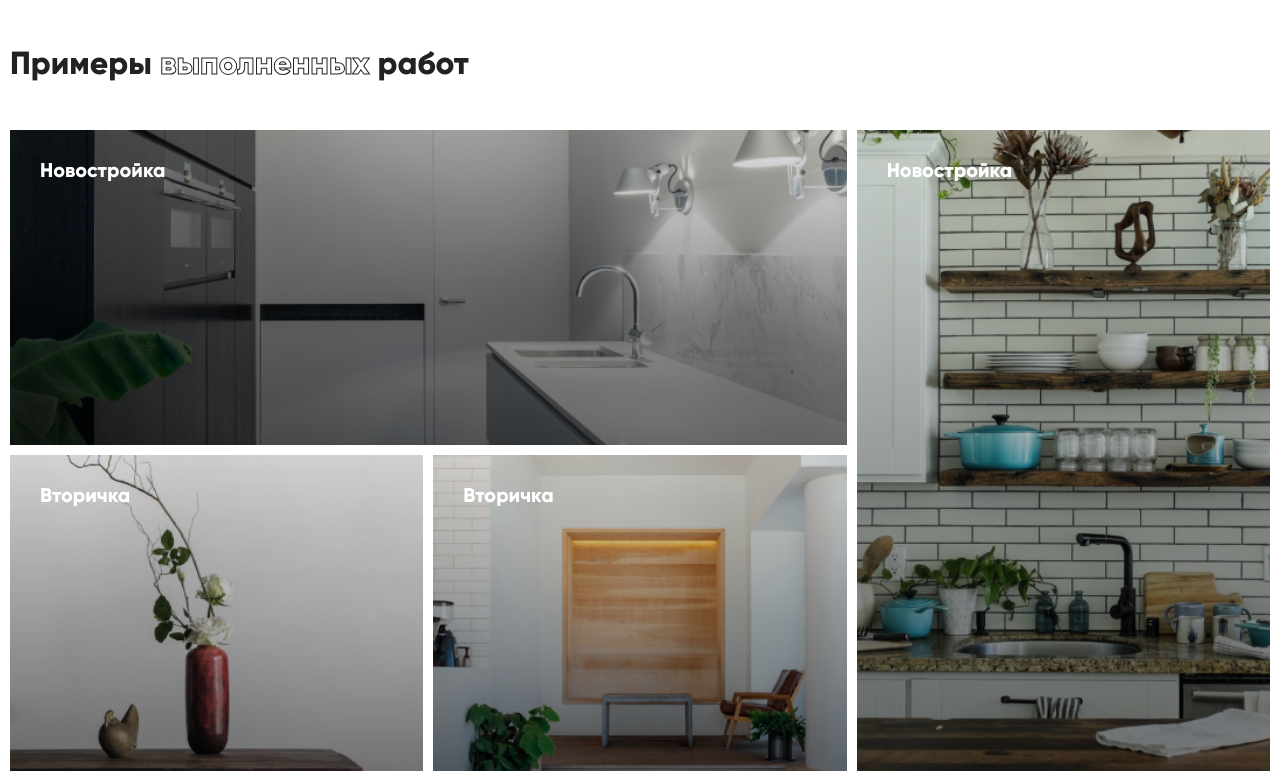
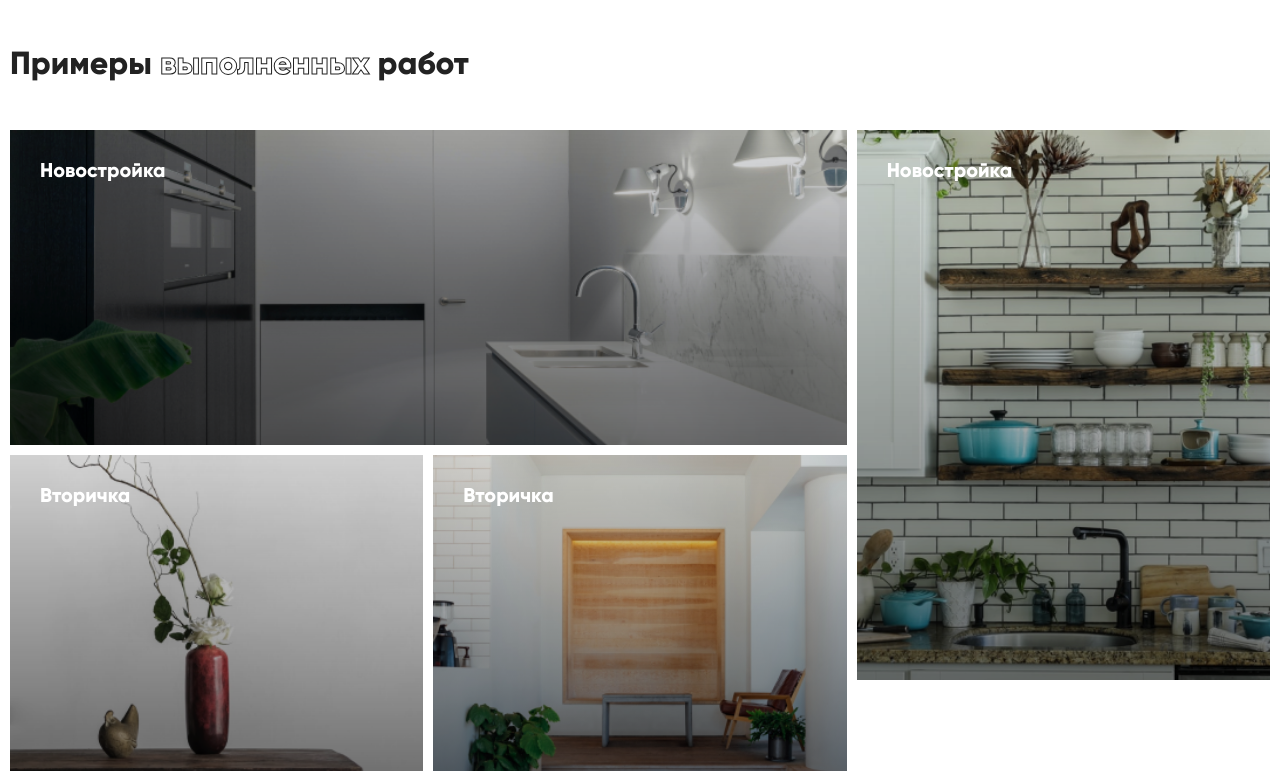
Before and after one commit to XANDER0000/REPAIR-landing, a plain HTML site: page index.html in a window 1280 px wide. Shown: the part 940-1718 px from the top of the page. Drawn offline with nearby package versions, Linux system fonts and the light colour scheme; files that its build step writes are made by us from their sources.

Commit message:
Update photos.less

```diff
--- a/assets/css/blocks/photos.less
+++ b/assets/css/blocks/photos.less
@@ -88,6 +88,11 @@
  }
 }
 
+.photos__item {
+  min-height: 270px;
+  max-height: 550px;
+}
+
 .photos__item--1 {
  grid-column-start: 1;
  grid-column-end: 5;
```
